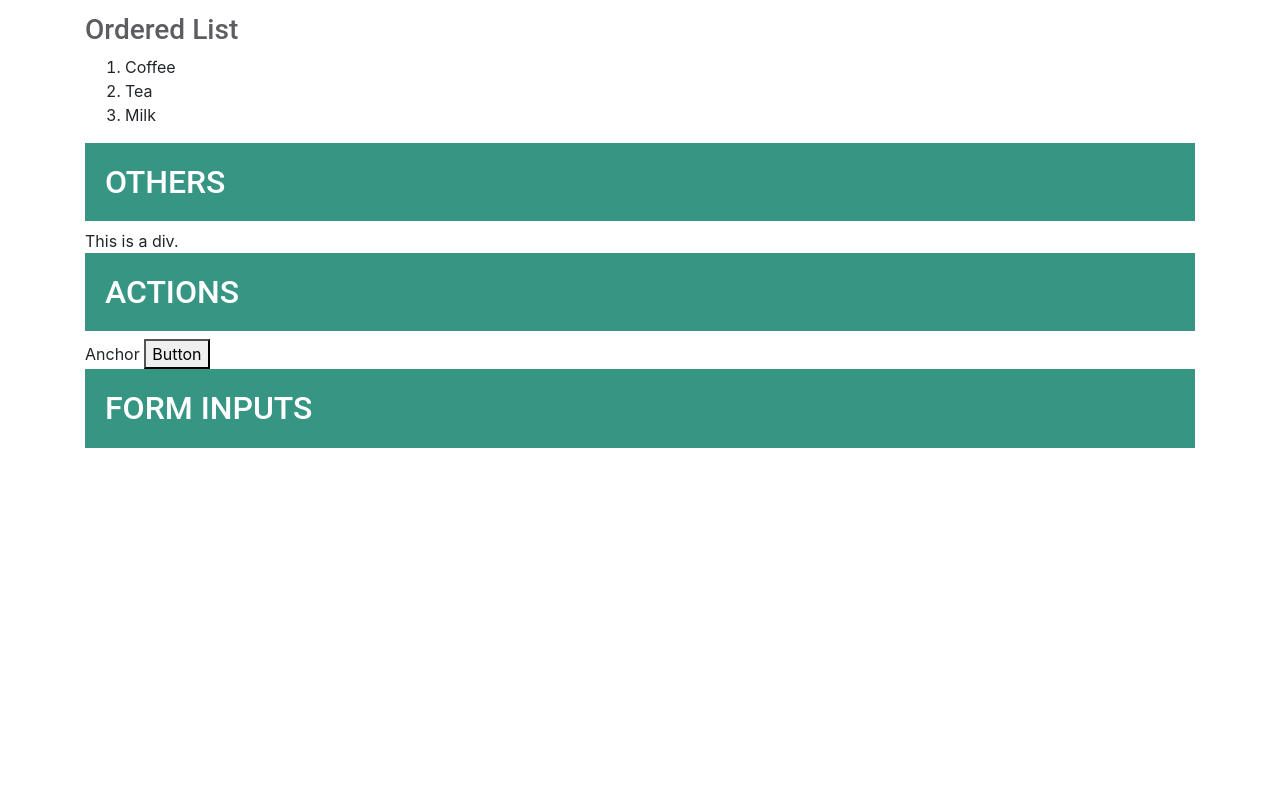
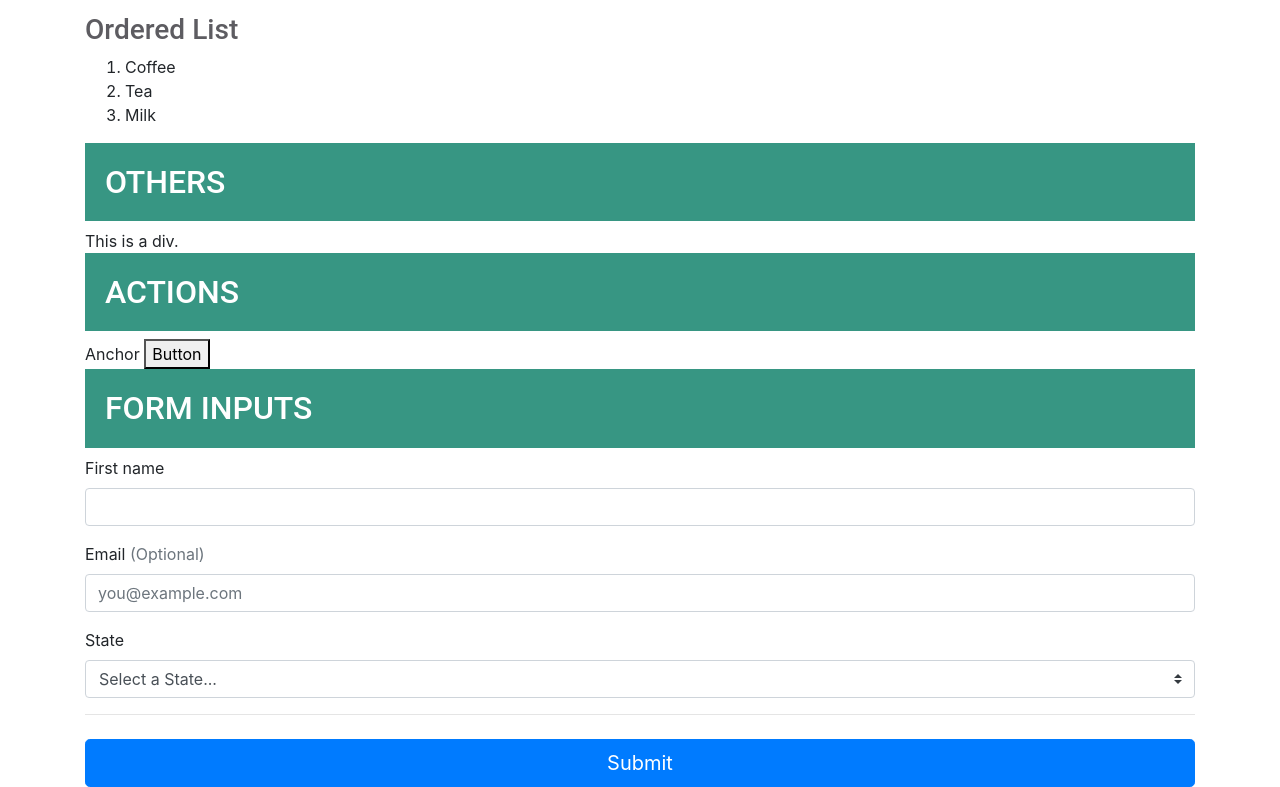
Before and after one commit to DustinChristians/template-javascript-ui, a website built with webpack: page src/index.html in a window 1280 px wide. Shown: the part 925-1712 px from the top of the page. Before the commit the page ends 1381 px from the top, so only its background shows below. Built offline with nearby package versions, Linux system fonts and the light colour scheme.

Commit message:
Added bootstrap text, email, and select form fields.

```diff
--- a/src/index.html
+++ b/src/index.html
@@ -2,7 +2,8 @@
 <html lang="en">
   <head>
     <meta charset="UTF-8" />
-    <meta name="viewport" content="width=device-width, initial-scale=1" />
+    <!-- To ensure proper rendering and touch zooming for all devices -->
+    <meta name="viewport" content="width=device-width, initial-scale=1, shrink-to-fit=no" />
     <title>Javascript UI Template</title>
   </head>
   <body>
@@ -53,6 +54,39 @@
       <button>Button</button>
 
       <h2 class="heading bold">Form Inputs</h2>
+
+      <form class="needs-validation" novalidate>
+        <div class="mb-3">
+          <label for="firstName">First name</label>
+          <input type="text" class="form-control" id="firstName" placeholder="" value="" required />
+          <div class="invalid-feedback">
+            A first name is required.
+          </div>
+        </div>
+
+        <div class="mb-3">
+          <label for="email">Email <span class="text-muted">(Optional)</span></label>
+          <input type="email" class="form-control" id="email" placeholder="you@example.com" />
+          <div class="invalid-feedback">
+            Please enter a valid email address.
+          </div>
+        </div>
+
+        <div class="mb-3">
+          <label for="state">State</label>
+          <select class="custom-select d-block w-100" id="state" required>
+            <option value="">Select a State...</option>
+            <option>Michigan</option>
+            <option>Texas</option>
+          </select>
+          <div class="invalid-feedback">
+            Please select a state.
+          </div>
+        </div>
+
+        <hr class="mb-4" />
+        <button class="btn btn-primary btn-lg btn-block" type="submit">Submit</button>
+      </form>
     </div>
   </body>
 </html>
--- a/src/styles/config/_normalize.scss
+++ b/src/styles/config/_normalize.scss
@@ -109,6 +109,13 @@ select {
   text-transform: none; //1//
 }
 
+select {
+  -webkit-appearance: none;
+  -moz-appearance: none;
+  text-indent: 1px;
+  text-overflow: '';
+}
+
 //Correct the inability to style clickable types in iOS and Safari
 button,
 [type='button'],
```
